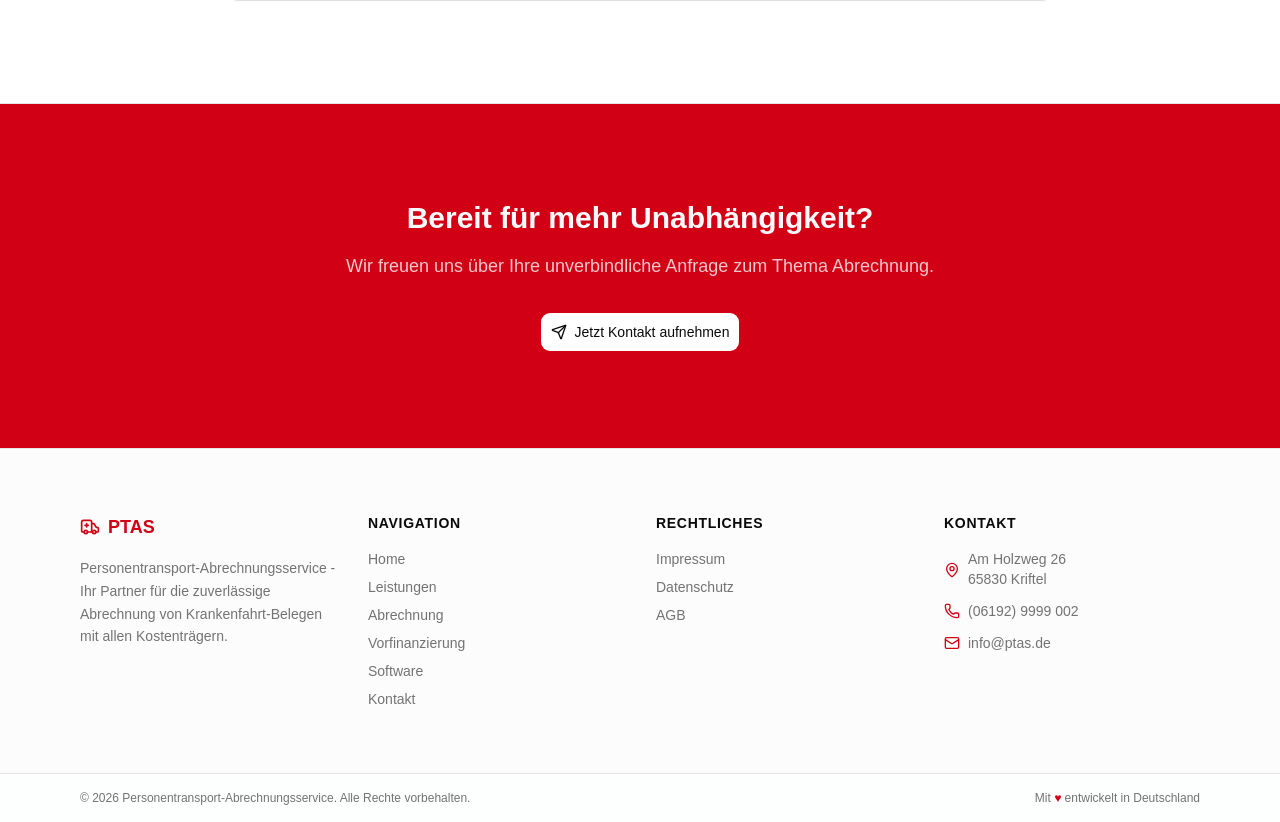
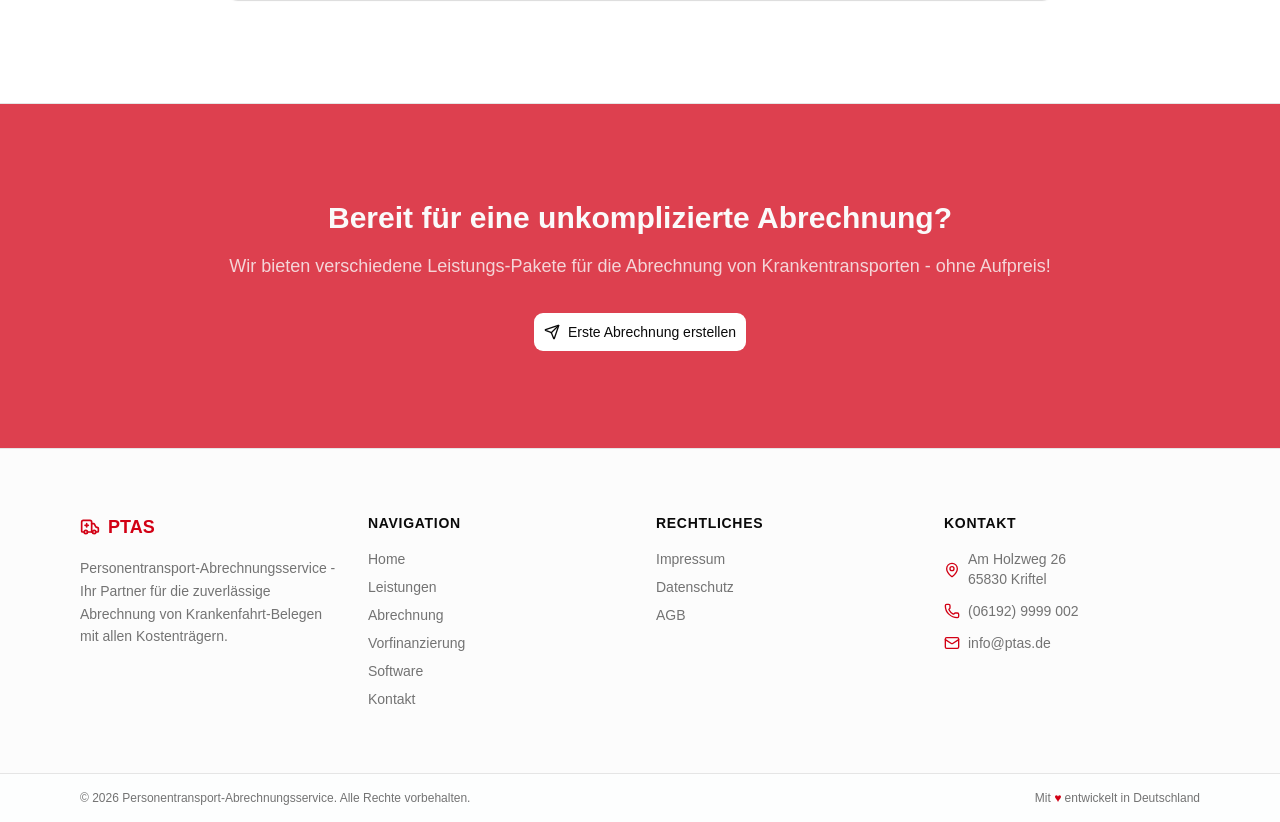
Before and after one commit to Yeah-Jack/ptas, a Next.js app in the folder apps/web/: page / in a window 1280 px wide. Shown: the part 1955-2777 px from the top of the page. Built offline with nearby package versions, Linux system fonts and the light colour scheme.

Commit message:
Unify CTA component and make color less red

```diff
--- a/apps/web/src/app/abrechnung/page.tsx
+++ b/apps/web/src/app/abrechnung/page.tsx
@@ -328,11 +328,7 @@ export default function AbrechnungPage() {
 				</div>
 			</section>
 
-			<CTA
-				heading="Umfassender Service ist bei uns Standard"
-				description="Wir bieten verschiedene Leistungs-Pakete für die Abrechnung von Krankentransporten - ohne Aufpreis!"
-				buttonText="Unverbindliche Anfrage"
-			/>
+			<CTA />
 		</div>
 	);
 }
--- a/apps/web/src/app/abrechnungssoftware/page.tsx
+++ b/apps/web/src/app/abrechnungssoftware/page.tsx
@@ -397,11 +397,7 @@ export default function AbrechnungssoftwarePage() {
 				</div>
 			</section>
 
-			<CTA
-				heading="Haben Sie noch Fragen zum Produkt?"
-				description="	Oder individuelle Problemstellungen? Zögern Sie nicht, schicken Sie uns eine unverbindliche Anfrage."
-				buttonText="Anfrage senden"
-			/>
+			<CTA />
 		</div>
 	);
 }
--- a/apps/web/src/app/leistungen/page.tsx
+++ b/apps/web/src/app/leistungen/page.tsx
@@ -363,11 +363,7 @@ export default function LeistungenPage() {
 				</div>
 			</section>
 
-			<CTA
-				heading="Bereit für eine unkomplizierte Abrechnung?"
-				description="Kontaktieren Sie uns für ein individuelles Angebot."
-				buttonText="Unverbindliche Anfrage"
-			/>
+			<CTA />
 		</div>
 	);
 }
--- a/apps/web/src/app/page.tsx
+++ b/apps/web/src/app/page.tsx
@@ -232,11 +232,7 @@ export default function Home() {
 				</div>
 			</section>
 
-			<CTA
-				heading="Bereit für mehr Unabhängigkeit?"
-				description="Wir freuen uns über Ihre unverbindliche Anfrage zum Thema Abrechnung."
-				buttonText="Jetzt Kontakt aufnehmen"
-			/>
+			<CTA />
 		</div>
 	);
 }
--- a/apps/web/src/app/vorfinanzierung/page.tsx
+++ b/apps/web/src/app/vorfinanzierung/page.tsx
@@ -277,11 +277,7 @@ export default function VorfinanzierungPage() {
 				</div>
 			</section>
 
-			<CTA
-				heading="Interessiert an schnelleren Zahlungseingängen?"
-				description="Kontaktieren Sie uns für eine unverbindliche Beratung zur Vorfinanzierung."
-				buttonText="Unverbindliche Anfrage"
-			/>
+			<CTA />
 		</div>
 	);
 }
--- a/apps/web/src/components/cta.tsx
+++ b/apps/web/src/components/cta.tsx
@@ -2,22 +2,17 @@ import { Send } from "lucide-react";
 import Link from "next/link";
 import { Button } from "@/components/ui/button";
 
-interface CTAProps {
-	heading?: string;
-	description?: string;
-	buttonText?: string;
-}
-
-export default function CTA({
-	heading = "Überschrift",
-	description = "Beschreibung",
-	buttonText = "CTA",
-}: CTAProps) {
+export default function CTA() {
 	return (
-		<section className="border-t bg-primary py-16 text-primary-foreground md:py-24">
+		<section className="border-t bg-primary/75 py-16 text-primary-foreground md:py-24">
 			<div className="container mx-auto max-w-4xl px-4 text-center">
-				<h2 className="mb-4 font-bold text-2xl md:text-3xl">{heading}</h2>
-				<p className="mb-8 text-lg text-primary-foreground/80">{description}</p>
+				<h2 className="mb-4 font-bold text-2xl md:text-3xl">
+					Bereit für eine unkomplizierte Abrechnung?
+				</h2>
+				<p className="mb-8 text-lg text-primary-foreground/80">
+					Wir bieten verschiedene Leistungs-Pakete für die Abrechnung von
+					Krankentransporten - ohne Aufpreis!
+				</p>
 				<Link href="/kontakt">
 					<Button
 						variant="secondary"
@@ -25,7 +20,7 @@ export default function CTA({
 						className="gap-2 bg-background text-foreground hover:bg-background/90"
 					>
 						<Send className="size-4" />
-						{buttonText}
+						Erste Abrechnung erstellen
 					</Button>
 				</Link>
 			</div>
```
